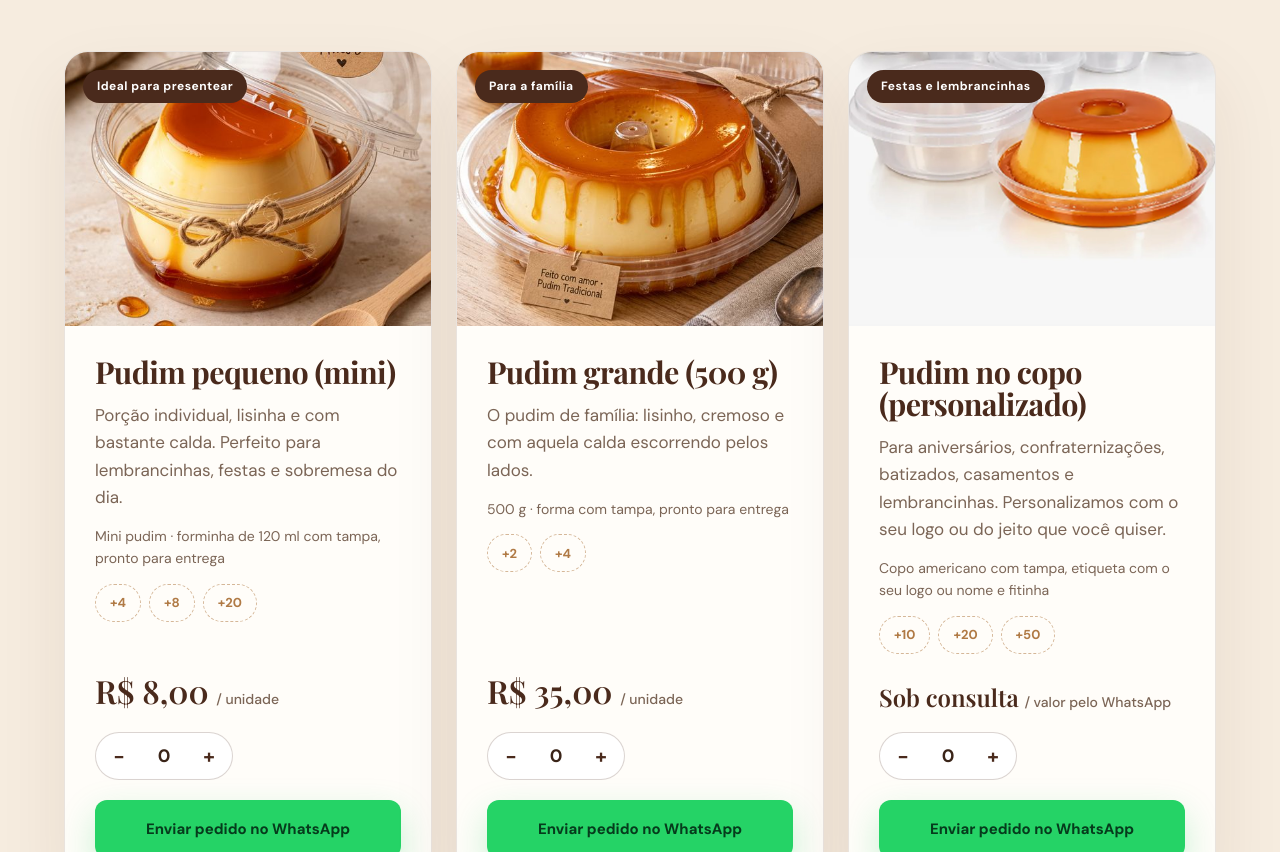
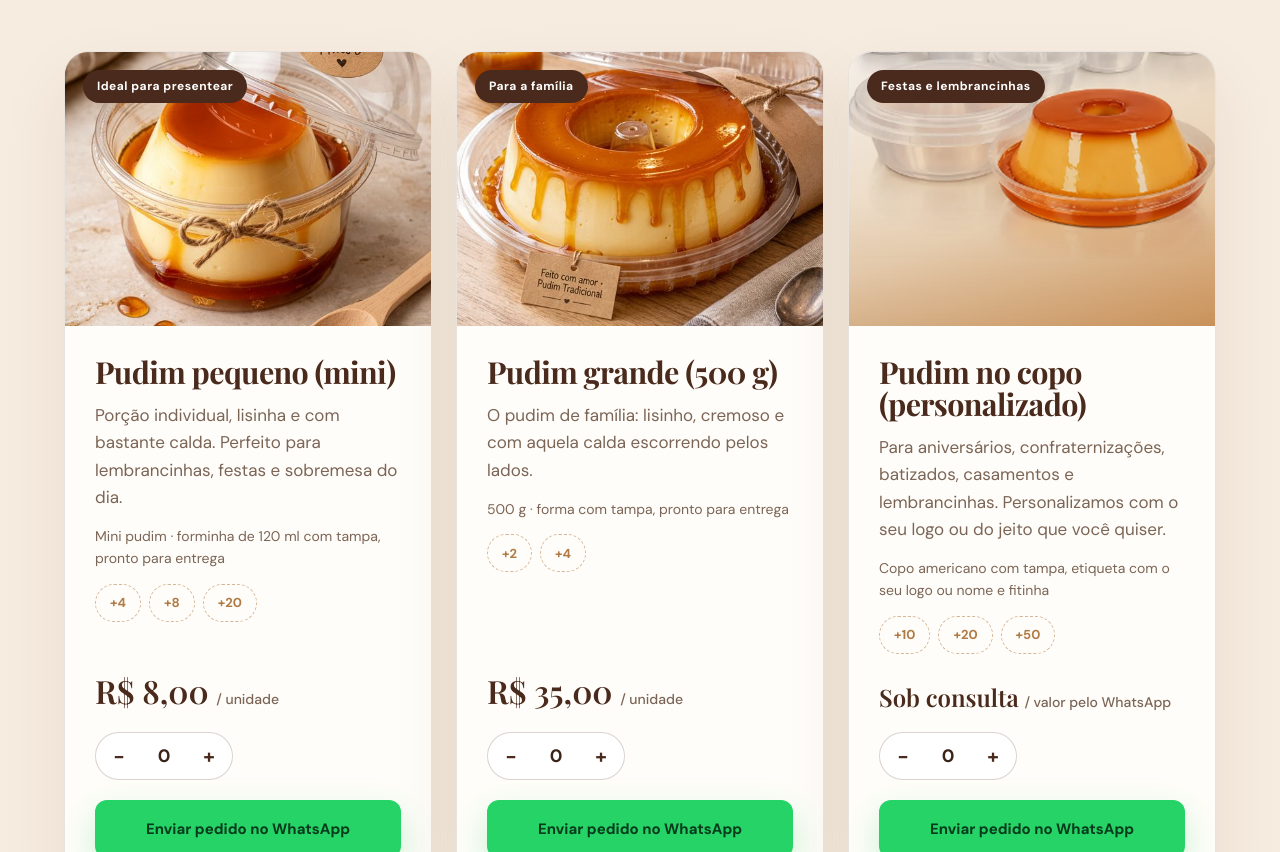
Before and after one commit to Alisson0408/aas-site, a plain HTML site: page pudim/index.html in a window 1280 px wide. Shown: the part 1315-2167 px from the top of the page. Drawn offline with nearby package versions, Linux system fonts and the light colour scheme; a web font is replaced by a local one.

Commit message:
Pudim da Iracema: foto do pudim personalizado com fundo em degrade
Co-Authored-By: Claude Opus 5.5 <noreply@anthropic.com>
Claude-Session: https://claude.ai/code/session_01BFWog5WMgMynRRF38twJGk

```diff
--- a/pudim/index.html
+++ b/pudim/index.html
@@ -97,6 +97,9 @@ header.scrolled{background:#fdf8f1d9;backdrop-filter:blur(14px);-webkit-backdrop
 .card .pic{aspect-ratio:4/3;position:relative;overflow:hidden;background:#ead2b0}
 .card .pic img{width:100%;height:100%;object-fit:cover;object-position:50% 60%;transition:transform 1.2s}
 .card:hover .pic img{transform:scale(1.05)}
+.card .pic.fade{background:linear-gradient(160deg,#fdf8f1 0%,#f3dcc0 55%,#d9a066 100%)}
+.card .pic.fade img{mix-blend-mode:multiply}
+.card .pic.fade::after{content:"";position:absolute;inset:0;background:linear-gradient(180deg,transparent 55%,#b07a4540);pointer-events:none}
 .badge{position:absolute;z-index:2;top:18px;left:18px;background:var(--choc);color:#fff;font-size:12px;font-weight:700;padding:7px 14px;border-radius:999px;letter-spacing:.04em}
 .card .body{padding:30px;display:flex;flex-direction:column;gap:14px;flex:1}
 .card h3{font-size:1.9rem}
@@ -418,7 +421,7 @@ body.has-bar .fab{bottom:100px}
   const PRODUTOS = [
     {id:'M', nome:'Pudim pequeno (mini)', curto:'Pudim pequeno', plural:'pequenos', rot:'mini', tam:'Mini pudim · forminha de 120 ml com tampa, pronto para entrega', img:'pudim-mini', alt:'Mini pudim lisinho na forminha com tampa e fitinha, pronto para entrega', preco:8, badge:'Ideal para presentear', desc:'Porção individual, lisinha e com bastante calda. Perfeito para lembrancinhas, festas e sobremesa do dia.', quick:[4,8,20]},
     {id:'G', nome:'Pudim grande (500 g)', curto:'Pudim grande', plural:'grandes', rot:'500 g', tam:'500 g · forma com tampa, pronto para entrega', img:'pudim-grande', alt:'Pudim grande liso com calda na embalagem com tampa, pronto para entrega', preco:35, badge:'Para a família', desc:'O pudim de família: lisinho, cremoso e com aquela calda escorrendo pelos lados.', quick:[2,4]},
-    {id:'C', nome:'Pudim no copo (personalizado)', curto:'Pudim no copo', plural:'copos', rot:'personalizado', tam:'Copo americano com tampa, etiqueta com o seu logo ou nome e fitinha', img:'pudim-copo', alt:'Pudim lisinho com calda na embalagem com tampa, para lembrancinhas', preco:0, badge:'Festas e lembrancinhas', desc:'Para aniversários, confraternizações, batizados, casamentos e lembrancinhas. Personalizamos com o seu logo ou do jeito que você quiser.', quick:[10,20,50]}
+    {id:'C', nome:'Pudim no copo (personalizado)', curto:'Pudim no copo', plural:'copos', rot:'personalizado', tam:'Copo americano com tampa, etiqueta com o seu logo ou nome e fitinha', img:'pudim-copo', fade:true, alt:'Pudim lisinho com calda na embalagem com tampa, para lembrancinhas', preco:0, badge:'Festas e lembrancinhas', desc:'Para aniversários, confraternizações, batizados, casamentos e lembrancinhas. Personalizamos com o seu logo ou do jeito que você quiser.', quick:[10,20,50]}
   ];
   const msgs = {
     fab:'Olá, Iracema! Vim pelo site e tenho uma dúvida sobre os pudins.'
@@ -446,7 +449,7 @@ body.has-bar .fab{bottom:100px}
     <text x="100" y="196" text-anchor="middle" font-family="Georgia,serif" font-style="italic" font-size="11" fill="#4a2a1c">logo</text></svg></div>`;
   $('menu').innerHTML = PRODUTOS.map(p => `
     <article class="card rv">
-      <div class="pic"><span class="badge">${p.badge}</span>
+      <div class="pic${p.fade ? ' fade' : ''}"><span class="badge">${p.badge}</span>
         ${p.img ? `<img src="img/${p.img}-thumb.jpg" alt="${p.alt}" loading="lazy" width="562" height="700">` : COPO}</div>
       <div class="body">
         <h3>${p.nome}</h3>
```
